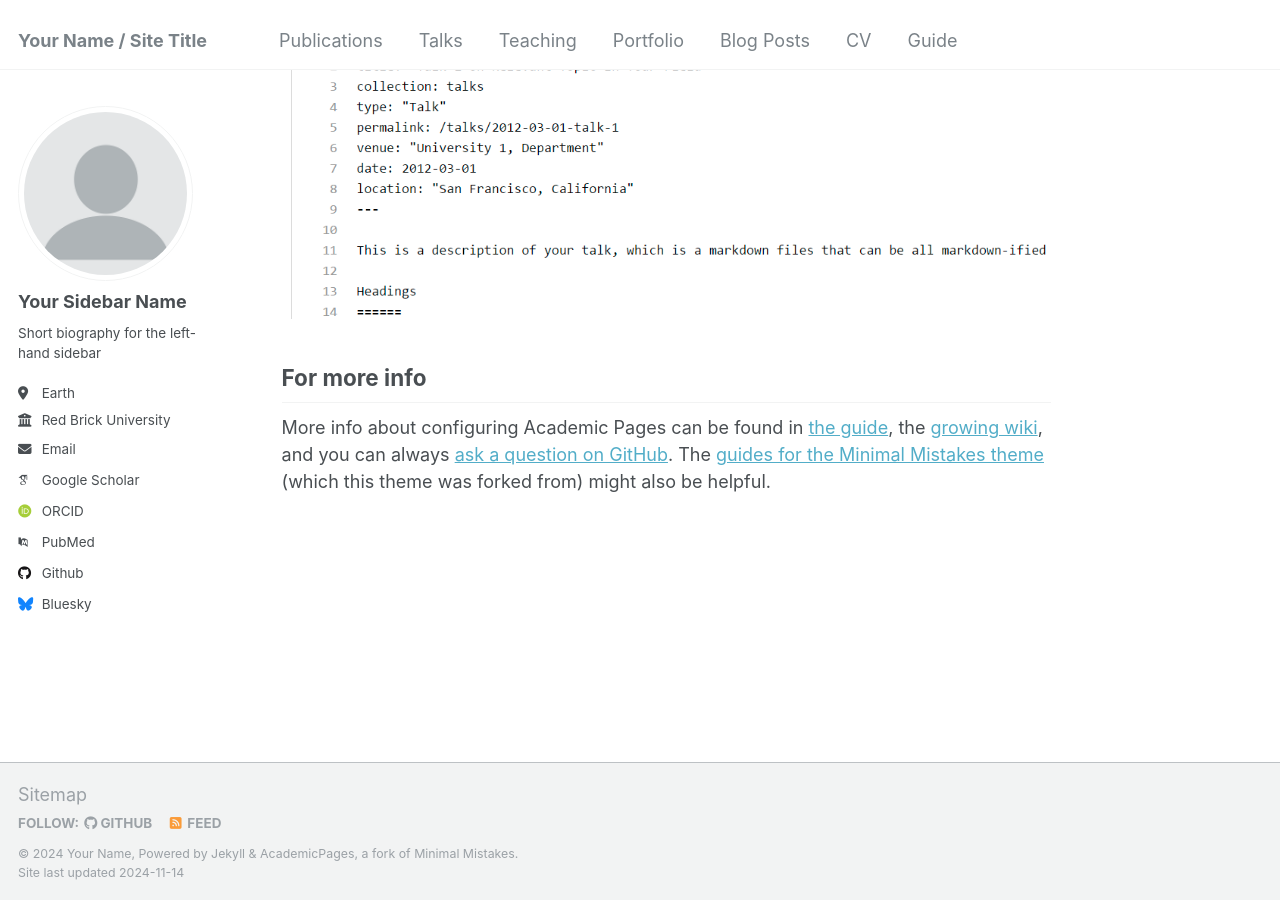
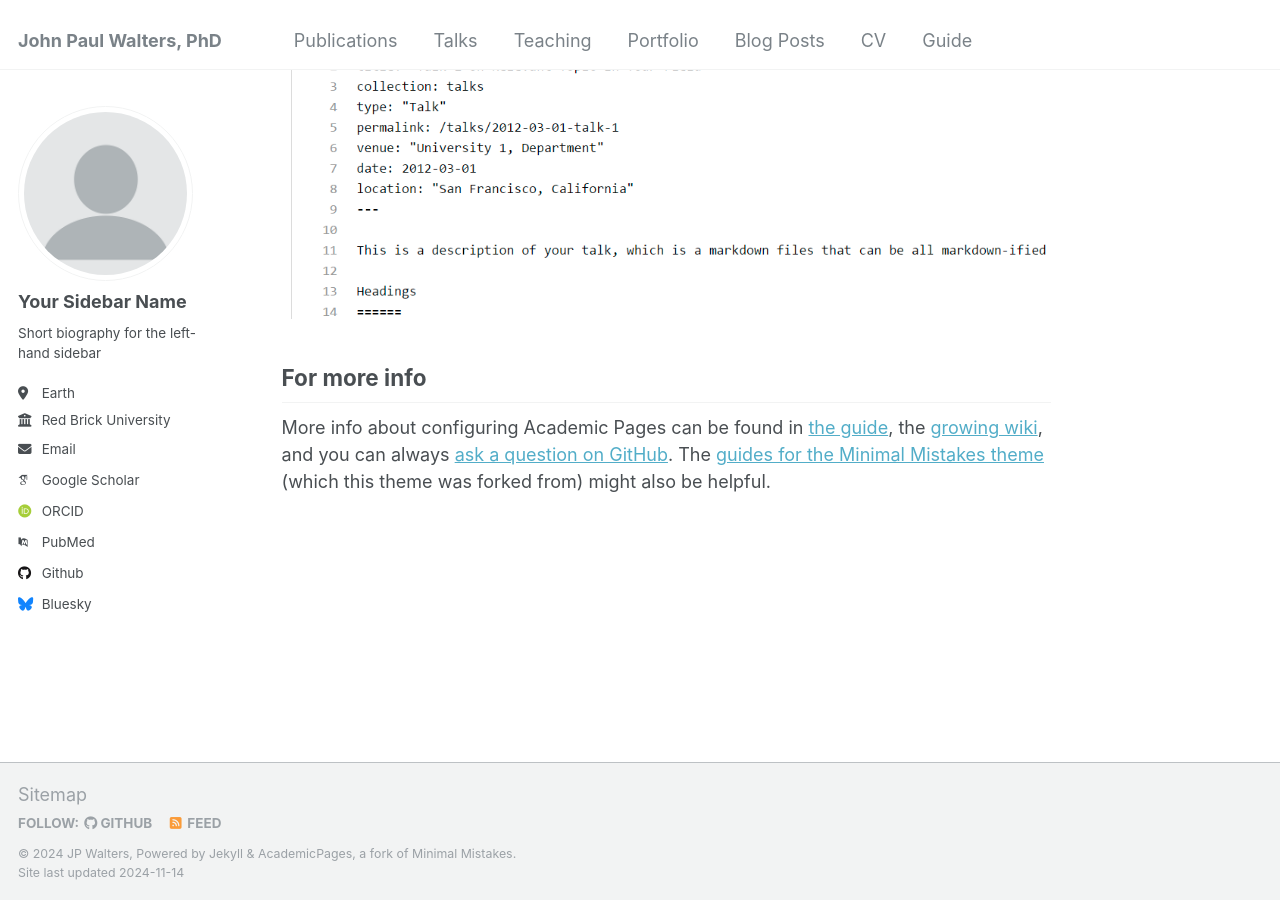
Before and after one commit to jpnwalters/jpnwalters.github.io, a Jekyll site: the page built from _pages/about.md, in a window 1280 px wide and 900 px high, scrolled down 2643 px. Built offline with Jekyll 4.4.1, drawn with Linux system fonts in a browser that asks for light colours; some web fonts are replaced.

Commit message:
Initial test commit

```diff
--- a/_config.yml
+++ b/_config.yml
@@ -8,13 +8,13 @@
 
 # Basic Site Settings
 locale                   : "en-US"
-title                    : "Your Name / Site Title"
+title                    : "John Paul Walters, PhD"
 title_separator          : "-"
-name                     : &name "Your Name"
+name                     : &name "JP Walters"
 description              : &description "personal description"
-url                      : https://academicpages.github.io # the base hostname & protocol for your site e.g. "https://[your GitHub username].github.io"
+url                      : https://jpnwalters.github.io # the base hostname & protocol for your site e.g. "https://[your GitHub username].github.io"
 baseurl                  : "" # the subpath of your site, e.g. "/blog"
-repository               : "academicpages/academicpages.github.io"
+repository               : "jpnwalters/jpnwalters.github.io"
 
 # Site Author - The following control what appear as part of the author content on the side bar.
 #               If a field is blank the icon and link will not appear, otherwise it will be shown.
```
